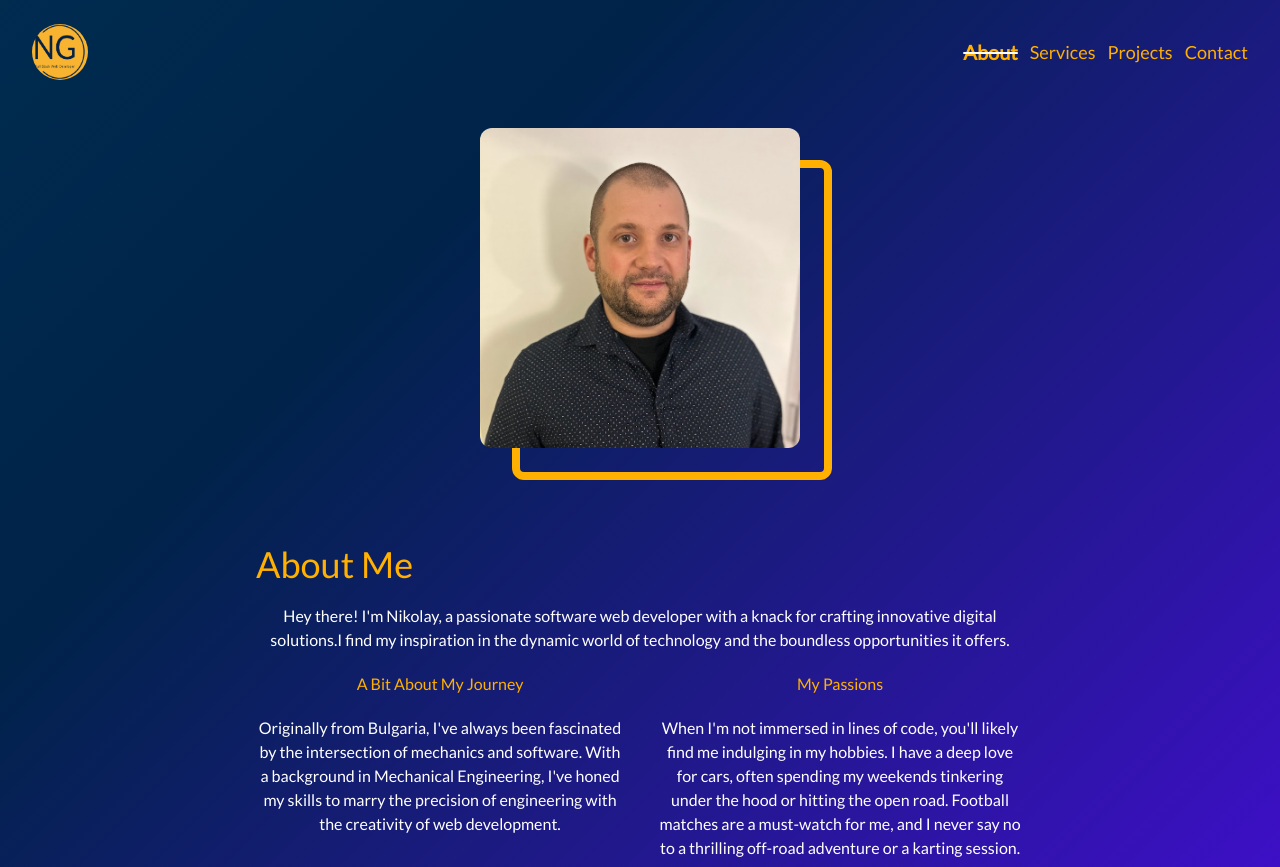
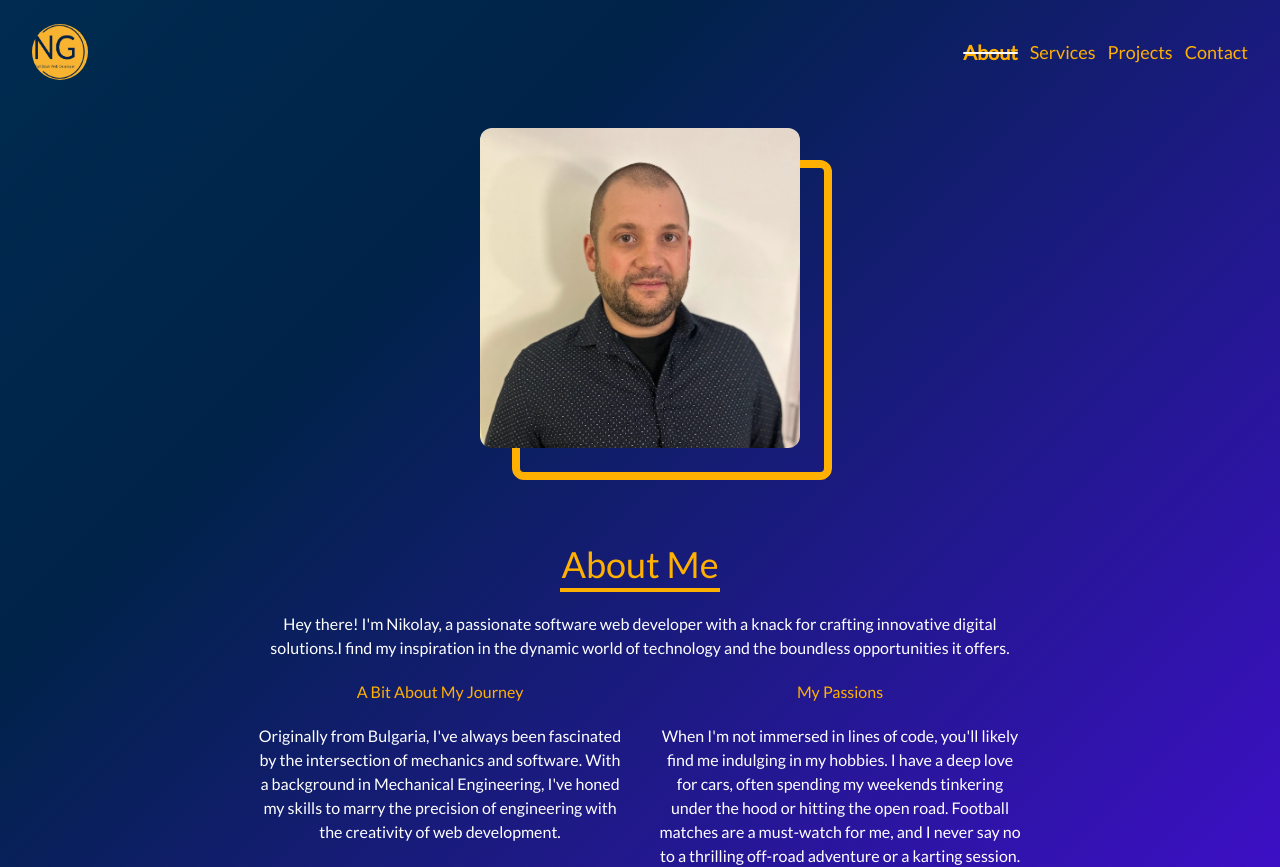
Before and after one commit to Nikolay-Gavazov/MyWebPage, a Next.js app: page /about in a window 1280 px wide. Shown: the top 867 px of the page. Built offline with nearby package versions, Linux system fonts and the light colour scheme.

Commit message:
Update page.tsx

```diff
--- a/src/app/about/page.tsx
+++ b/src/app/about/page.tsx
@@ -7,10 +7,10 @@ export default function about() {
       <section className="about-page">
         <div className="about-wrapper flex justify-center gap-36">
           <div className="image-wrapper h-80 w-80  relative mt-20">
-            <div className="image-border w-full	h-full absolute top-8 left-8 border-8 rounded-xl -z-50 border-[#ffb000]"></div>
+            <div className="image-border w-full	h-full absolute top-8 left-8 border-8 rounded-xl z-10 border-[#ffb000]"></div>
             <div className="w-full h-full overflow-hidden rounded-xl">
               <Image
-                className="opacity-100"
+                className="relative z-20"
                 width={320}
                 height={320}
                 src="/assets/images/IMG_0240.jpg"
@@ -19,8 +19,8 @@ export default function about() {
             </div>
           </div>
           <section className="content max-w-3xl">
-              <h2 className="text-[#ffb000] text-4xl mb-1">About Me</h2>
-              <span className="w-40 h-1 bg-[#ffb000]"></span>
+              <h1 className="text-[#ffb000] text-4xl mb-1 text-center">About Me</h1>
+              <span className="flex m-auto w-40 h-1 bg-[#ffb000]"></span>
 
               <p className="text-white text-center mt-5">
                 Hey there! I'm Nikolay, a passionate software web developer with
```
